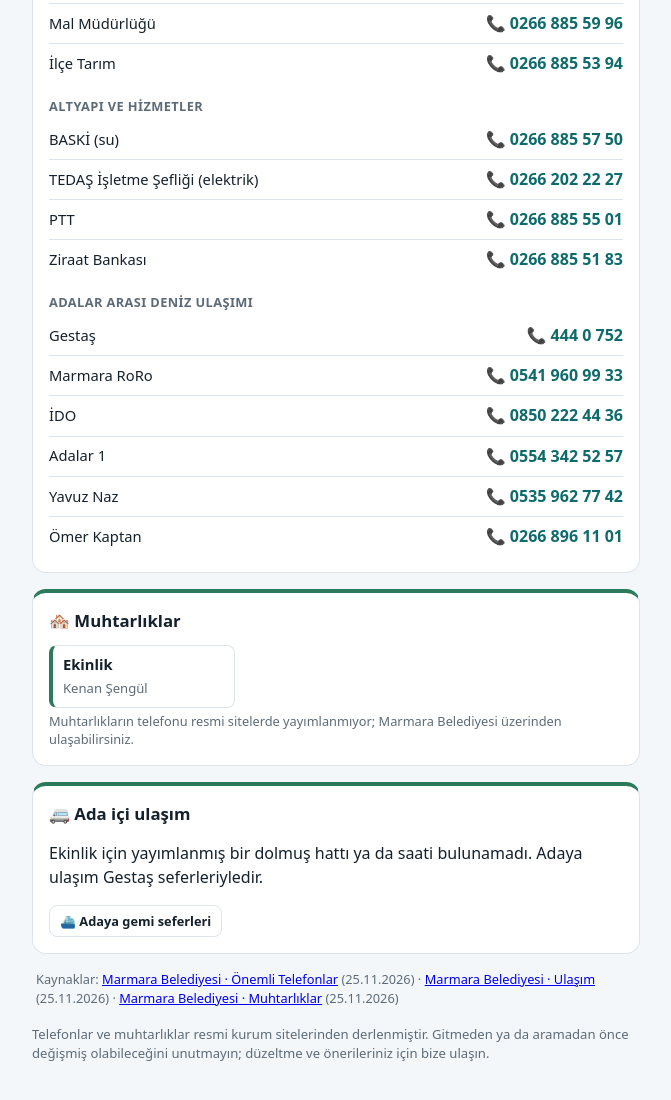
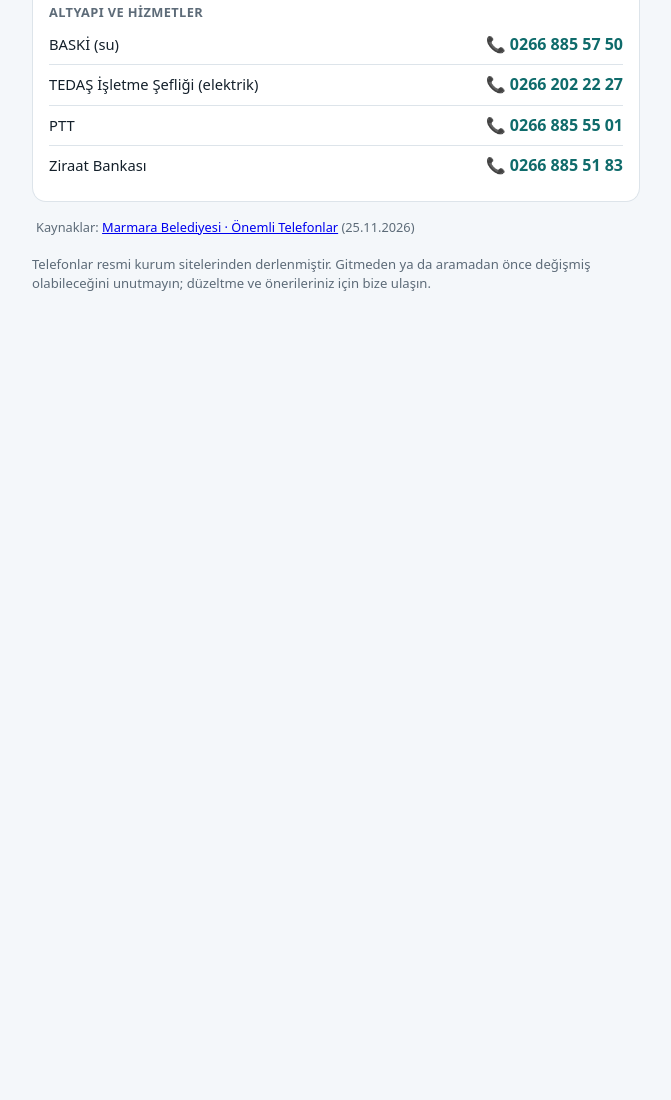
Before and after one commit to ermtmn/guney-marmara-adalari, a plain HTML site: page rehber.html in a window 1280 px wide. Shown: the part 1584-2684 px from the top of the page, without its empty margins (304-975 px from the left). After the commit the page ends 1935 px from the top, so only its background shows below. Drawn offline with Linux system fonts and the light colour scheme.

Commit message:
Rehber: deniz ulaşımı, muhtarlıklar ve ada içi ulaşım kaldırıldı
Co-Authored-By: Claude Opus 5.5 <noreply@anthropic.com>

```diff
--- a/assets/stil.css
+++ b/assets/stil.css
@@ -239,10 +239,6 @@ main { padding-top: 4px; }
 .tel-ad { flex: 1 1 200px; font-size: .92rem; }
 .tel-ad .small { display: block; margin-top: 2px; }
 .tel-no { display: flex; gap: 10px; flex-wrap: wrap; }
-.muhtar-liste { display: grid; grid-template-columns: repeat(auto-fill, minmax(170px, 1fr)); gap: 8px; }
-.muhtar { border: 1px solid var(--line); border-left: 4px solid var(--adarenk); border-radius: 8px; padding: 8px 10px; }
-.muhtar b { display: block; font-size: .92rem; }
-.muhtar span { font-size: .82rem; color: var(--muted); }
 .eczane { border: 1px solid var(--line); border-left: 4px solid #1d7a46; border-radius: 10px; padding: 10px 12px; margin-bottom: 8px; }
 .eczane-alt { display: flex; gap: 10px; align-items: center; flex-wrap: wrap; margin-top: 6px; }
 .rehber-kaynak { margin: 0 4px 18px; }
--- a/data/rehber.js
+++ b/data/rehber.js
@@ -1,5 +1,5 @@
-// Ada rehberi: önemli telefonlar, muhtarlıklar ve ada içi ulaşım (elle girilir).
-// Yalnızca resmi kaynaklardan doğrulanan bilgiler girilir; her bölümün kaynağı ve kontrol tarihi "kaynaklar"da yazar.
+// Ada rehberi: önemli telefonlar (elle girilir).
+// Yalnızca resmi kaynaklardan doğrulanan bilgiler girilir; her adanın kaynağı ve kontrol tarihi "kaynaklar"da yazar.
 // Nöbetçi eczaneler ayrı dosyada: data/eczane.js (scripts/eczane-guncelle.ps1 her gün otomatik çeker).
 //
 // Ada anahtarları data/adalar.js'teki id'lerle aynıdır: ekinlik, marmara, avsa, pasalimani.
@@ -35,23 +35,7 @@
     ] }
   ];
 
-  // Adalar arası ve adaya deniz ulaşımı (Kaynak: Marmara Belediyesi "Ulaşım" sayfası)
-  const DENIZ = { baslik: "Adalar arası deniz ulaşımı", kalemler: [
-    { ad: "Gestaş", tel: "444 0 752" },
-    { ad: "Marmara RoRo", tel: "0541 960 99 33" },
-    { ad: "İDO", tel: "0850 222 44 36" },
-    { ad: "Adalar 1", tel: "0554 342 52 57" },
-    { ad: "Yavuz Naz", tel: "0535 962 77 42" },
-    { ad: "Ömer Kaptan", tel: "0266 896 11 01" }
-  ] };
-
   const KAYNAK_MB_TEL = { ad: "Marmara Belediyesi · Önemli Telefonlar", url: "https://www.marmara.bel.tr/sayfalar/onemli-telefonlar", tarih: "2026-11-25" };
-  const KAYNAK_MB_ULASIM = { ad: "Marmara Belediyesi · Ulaşım", url: "https://www.marmara.bel.tr/sayfalar/ulasim", tarih: "2026-11-25" };
-  const KAYNAK_MB_MUHTAR = { ad: "Marmara Belediyesi · Muhtarlıklar", url: "https://www.marmara.bel.tr/gunluk-bilgi/muhtarlar", tarih: "2026-11-25" };
-
-  const DOLMUS_YOK = "Dolmuş güzergâh ve saatleri belediye ya da kooperatif tarafından internette yayımlanmıyor. "
-    + "Yaz sezonunda iskeleden köylere dolmuş çalışır, kalkışlar genelde gemi saatlerine göre ayarlanır. "
-    + "Güncel saat için iskeledeki dolmuş durağına ya da belediyeye sorun.";
 
   window.REHBER_VERISI = {
     guncelleme: "2026-11-25",
@@ -66,15 +50,8 @@
     adalar: {
       ekinlik: {
         ilce: "Marmara",
-        gruplar: [
-          { baslik: "Ada içinde", kalemler: [
-            { ad: "Ekinlik Mahallesi muhtarlığı", tel: "", not: "Telefon yayımlanmamış; Marmara Belediyesi üzerinden ulaşılabilir" }
-          ] },
-          ...MARMARA_ILCE, DENIZ
-        ],
-        muhtarlar: [{ mahalle: "Ekinlik", muhtar: "Kenan Şengül" }],
-        ulasim: { metin: "Ekinlik için yayımlanmış bir dolmuş hattı ya da saati bulunamadı. Adaya ulaşım Gestaş seferleriyledir." },
-        kaynaklar: [KAYNAK_MB_TEL, KAYNAK_MB_ULASIM, KAYNAK_MB_MUHTAR]
+        gruplar: [...MARMARA_ILCE],
+        kaynaklar: [KAYNAK_MB_TEL]
       },
 
       marmara: {
@@ -83,22 +60,9 @@
           { baslik: "Ada içinde", kalemler: [
             { ad: "Saraylar Ek Hizmet Binası (belediye)", tel: "0266 887 73 35" }
           ] },
-          ...MARMARA_ILCE, DENIZ
+          ...MARMARA_ILCE
         ],
-        muhtarlar: [
-          { mahalle: "Okullar", muhtar: "Metin Can" },
-          { mahalle: "Cumhuriyet", muhtar: "Yüksel Karakurt" },
-          { mahalle: "Hürriyet", muhtar: "Volkan Dinçer" },
-          { mahalle: "Yenimahalle", muhtar: "Emre Birinci" },
-          { mahalle: "Çınarlı", muhtar: "Bekir Köse" },
-          { mahalle: "Gündoğdu", muhtar: "Fehmi Bayraktar" },
-          { mahalle: "Topağaç", muhtar: "Ramazan Dağ" },
-          { mahalle: "Asmalı", muhtar: "Yavuz Balta" },
-          { mahalle: "Saraylar", muhtar: "Recep Budak" },
-          { mahalle: "Abroz", muhtar: "Sultan Yıldız" }
-        ],
-        ulasim: { metin: DOLMUS_YOK + " Kışın taksi daha yaygın." },
-        kaynaklar: [KAYNAK_MB_TEL, KAYNAK_MB_ULASIM, KAYNAK_MB_MUHTAR]
+        kaynaklar: [KAYNAK_MB_TEL]
       },
 
       avsa: {
@@ -107,15 +71,9 @@
           { baslik: "Ada içinde", kalemler: [
             { ad: "Avşa Ek Hizmet Binası (belediye)", tel: "0266 896 33 01" }
           ] },
-          ...MARMARA_ILCE, DENIZ
+          ...MARMARA_ILCE
         ],
-        muhtarlar: [
-          { mahalle: "Avşa", muhtar: "Bintuğ Yasakçı" },
-          { mahalle: "Deniz", muhtar: "Huzur Üstün" },
-          { mahalle: "Yiğitler", muhtar: "Korhan Uygut" }
-        ],
-        ulasim: { metin: DOLMUS_YOK },
-        kaynaklar: [KAYNAK_MB_TEL, KAYNAK_MB_ULASIM, KAYNAK_MB_MUHTAR]
+        kaynaklar: [KAYNAK_MB_TEL]
       },
 
       pasalimani: {
@@ -123,20 +81,11 @@
         gruplar: [
           { baslik: "Resmi kurumlar", kalemler: [
             { ad: "Erdek Kaymakamlığı", tel: "0266 835 10 01" }
-          ] },
-          { baslik: "Adaya deniz ulaşımı", kalemler: [{ ad: "Gestaş", tel: "444 0 752" }] }
+          ] }
         ],
-        muhtarlar: [
-          { mahalle: "Paşalimanı", muhtar: "Hasan Hüseyin Uçar" },
-          { mahalle: "Balıklı", muhtar: "Deniz Kıran" },
-          { mahalle: "Harmanlı", muhtar: "Cemal Ülker" },
-          { mahalle: "Poyrazlı", muhtar: "Nihat Karışık" }
-        ],
-        ulasim: { metin: "Paşalimanı için yayımlanmış bir dolmuş hattı ya da saati bulunamadı. Köyler arası ulaşım için muhtarlıklara danışın." },
         not: "Paşalimanı Erdek ilçesine bağlıdır; ada için ayrı bir hastane ya da belediye birimi listelenmiyor. Acil durumda 112'yi arayın.",
         kaynaklar: [
-          { ad: "Erdek Kaymakamlığı · İletişim", url: "https://www.erdek.gov.tr/iletisim1", tarih: "2026-11-25" },
-          { ad: "Erdek Belediyesi · Muhtarlıklarımız", url: "https://www.erdek.bel.tr/muhtarliklarimiz", tarih: "2026-11-25" }
+          { ad: "Erdek Kaymakamlığı · İletişim", url: "https://www.erdek.gov.tr/iletisim1", tarih: "2026-11-25" }
         ]
       }
     }
--- a/rehber.html
+++ b/rehber.html
@@ -27,7 +27,7 @@
       <img class="logo" src="assets/logo-ada.svg" alt="" width="64" height="64">
       <h1>Ada Rehberi</h1>
     </div>
-    <p class="hero-alt">Nöbetçi eczane, önemli telefonlar, muhtarlıklar ve ada içi ulaşım. Adada ihtiyacınız olan bilgiler tek yerde.</p>
+    <p class="hero-alt">Nöbetçi eczane ve önemli telefonlar. Adada ihtiyacınız olan bilgiler tek yerde.</p>
   </div>
   <svg class="hero-dalga" viewBox="0 0 1440 60" preserveAspectRatio="none" aria-hidden="true">
     <path d="M0,32 C180,58 360,6 540,26 C720,46 900,10 1080,28 C1260,46 1350,22 1440,30 L1440,60 L0,60 Z"></path>
@@ -47,7 +47,7 @@
   <div id="rehber"></div>
 
   <footer>
-    <div>Telefonlar ve muhtarlıklar resmi kurum sitelerinden derlenmiştir. Gitmeden ya da aramadan önce değişmiş olabileceğini unutmayın; düzeltme ve önerileriniz için bize ulaşın.</div>
+    <div>Telefonlar resmi kurum sitelerinden derlenmiştir. Gitmeden ya da aramadan önce değişmiş olabileceğini unutmayın; düzeltme ve önerileriniz için bize ulaşın.</div>
   </footer>
 </main>
 
@@ -120,16 +120,6 @@
           <h2>📞 Önemli telefonlar</h2>
           ${r.gruplar.map(g => `<h3 class="rehber-grup">${kacis(g.baslik)}</h3><div class="tel-liste">${g.kalemler.map(telSatiri).join("")}</div>`).join("")}
         </section>
-        <section class="card">
-          <h2>🏘️ Muhtarlıklar</h2>
-          <div class="muhtar-liste">${r.muhtarlar.map(m => `<div class="muhtar"><b>${kacis(m.mahalle)}</b><span>${kacis(m.muhtar)}</span></div>`).join("")}</div>
-          <p class="small">Muhtarlıkların telefonu resmi sitelerde yayımlanmıyor; ${r.ilce === "Erdek" ? "Erdek Kaymakamlığı" : "Marmara Belediyesi"} üzerinden ulaşabilirsiniz.</p>
-        </section>
-        <section class="card">
-          <h2>🚐 Ada içi ulaşım</h2>
-          <p>${kacis(r.ulasim.metin)}</p>
-          <a class="eylem" href="index.html?nereden=${ada.seferNereden}&nereye=${ada.iskeleler[0]}">⛴️ Adaya gemi seferleri</a>
-        </section>
         <p class="small rehber-kaynak">Kaynaklar: ${r.kaynaklar.map(k => `<a href="${k.url}" target="_blank" rel="noopener">${kacis(k.ad)}</a> (${trTarih(k.tarih)})`).join(" · ")}</p>
       </div>`;
   }
```
